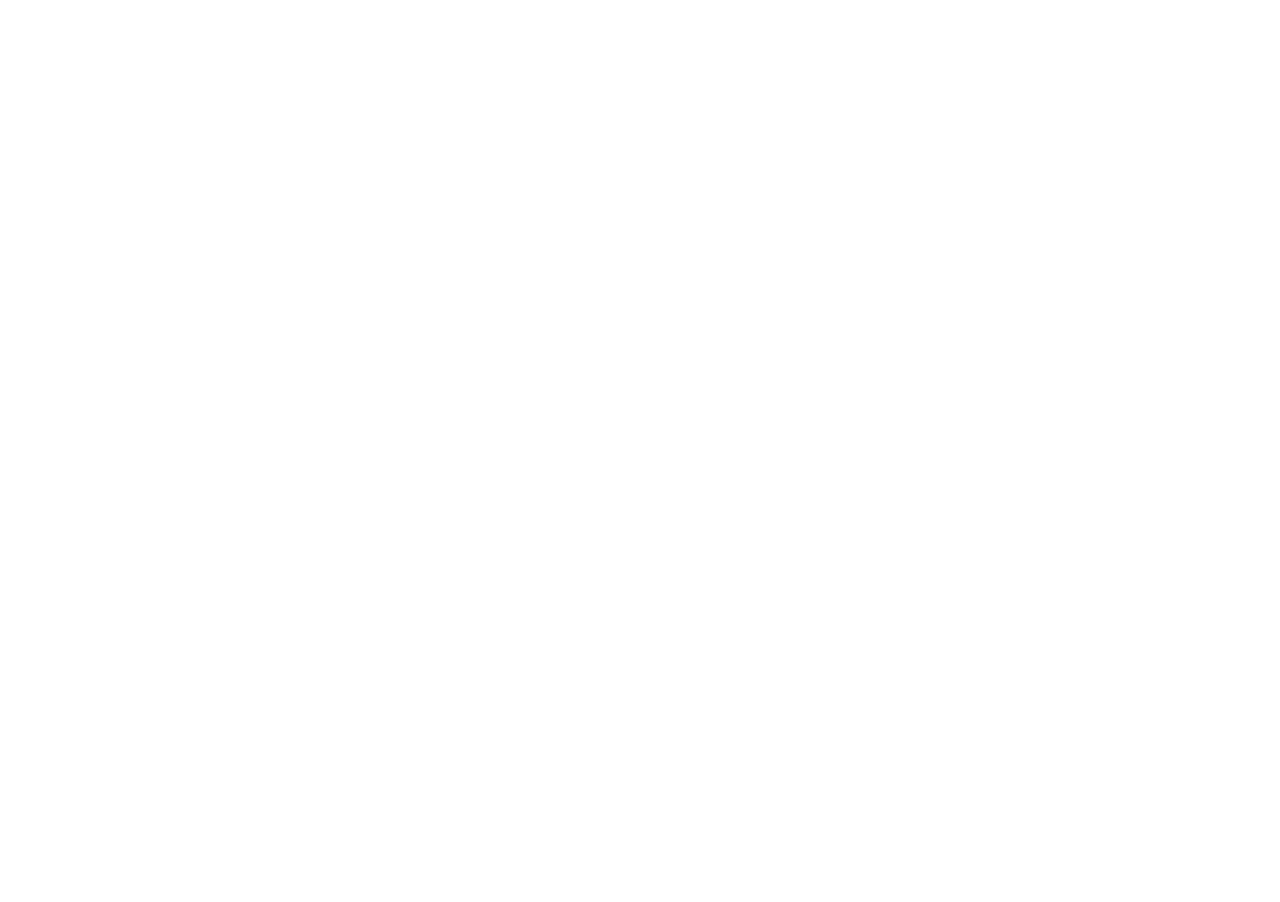
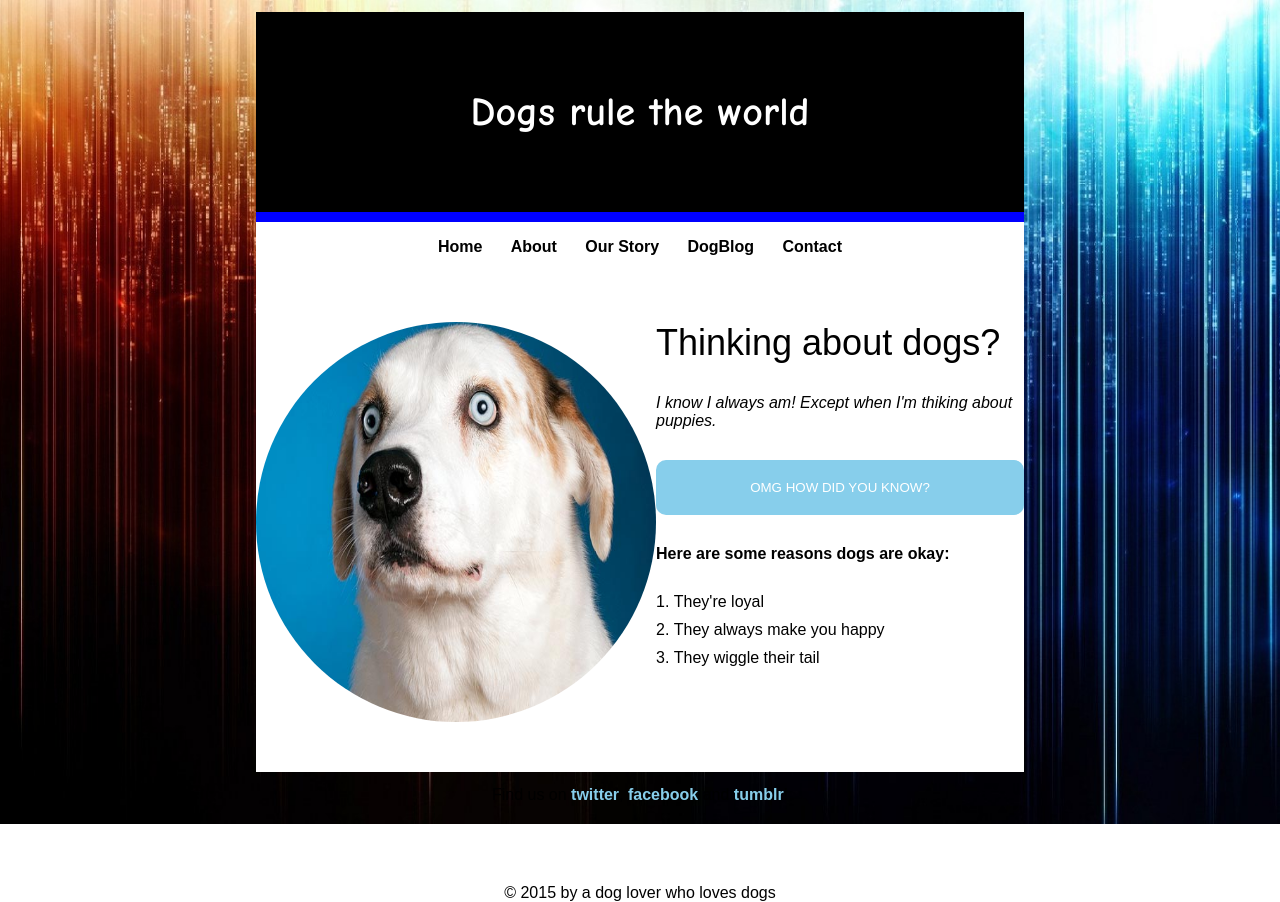
Before and after one commit to Nam3loc/dog-mockup, a plain HTML site: page index.html in a window 1280 px wide. Before the commit the page ends 800 px from the top, so only its background shows below. Drawn offline with Linux system fonts and the light colour scheme.

Commit message:
finished mockup

```diff
--- a/index.html
+++ b/index.html
@@ -8,6 +8,43 @@
   <link rel="stylesheet" href="styles.css">
 </head>
 <body>
-
+  <main>
+    <header>
+      <h1>Dogs rule the world</h1>
+    </header>
+    <section>
+      <div class="blue-bar"></div>
+      <nav>
+        <ul>
+          <li>Home</li>
+          <li>About</li>
+          <li>Our Story</li>
+          <li>DogBlog</li>
+          <li>Contact</li>
+        </ul>
+      </nav>
+      <div id="main-content">
+        <div class="content">
+          <img class="dog-photo"src="img/dog-photo.jpg">
+        </div>
+        <div class="dog-info">
+          <h2>Thinking about dogs?</h2>
+          <p class="text-italic">I know I always am! Except when I'm thiking about puppies.</p>
+          <button>OMG HOW DID YOU KNOW?</button>
+          <p class="text-bold">Here are some reasons dogs are okay:</p>
+          <ol>
+            <li>They're loyal</li>
+            <li>They always make you happy</li>
+            <li>They wiggle their tail</li>
+          </ol>
+          </div>
+      </div>
+      <div class="social-links">Find us on <span class="link">twitter</span>, <span class="link">facebook</span> and <span class="link">tumblr</span>!</div>
+    </section>
+    <footer>
+      <!-- <img src="img/dog-logo.jpg"> -->
+      <p>&copy; 2015 by a dog lover who loves dogs</p>
+    </footer>
+  </main>
 </body>
 </html>
--- a/styles.css
+++ b/styles.css
@@ -0,0 +1,124 @@
+* {
+    margin : 0;
+    padding: 0;
+}
+
+body {
+    /* height: 100vh; */
+    min-height: 100vh;
+    background-image:url("img/rainbow-bg.jpg");
+    background-position: center;
+    background-repeat: no-repeat;
+    background-size: cover;
+    padding: 1.5vh;
+    font-family: Arial, Helvetica, sans-serif;
+}
+
+main {
+    background-color: white;
+    height: 95vh;
+    width: 60vw;
+    margin: 0 auto;
+}
+
+header {
+    background-color: black;
+    height: 200px;
+    display: flex;
+    justify-content: center;
+    align-items: center;
+}
+
+nav {
+    margin-bottom: 50px;
+}
+
+h1 {
+    color: white;
+    font-family: 'Comic Sans MS';
+    font-size: 40px;
+}
+
+h2 {
+    font-size: 36px;
+    font-weight: normal;
+}
+
+ul {
+    display: flex;
+    justify-content: space-evenly;
+    align-items: center;
+    height: 50px;
+    width: 60%;
+    margin: 0 auto;
+}
+
+ul li {
+    display: inline;
+    font-weight: bold;
+}
+
+.blue-bar {
+    background-color: blue;
+    height: 10px;
+}
+
+.dog-photo {
+    border-radius: 50%;
+    width: 400px;
+    height: 400px;
+}
+
+#main-content{
+    display: flex;
+    justify-content: space-evenly;
+    row-gap: 60px;
+    padding-bottom: 60px;
+}
+
+button {
+    background-color: skyblue;
+    color: white;
+    border: none;
+    border-radius: 10px;
+    padding: 20px 70px;
+    width: 100%;
+}
+
+
+ol li {
+    list-style-position: inside;
+    margin-bottom: 10px;
+}
+
+.dog-info {
+    display: flex;
+    flex-direction: column;
+    row-gap: 30px;
+}
+
+.text-bold {
+    font-weight: bold;
+}
+
+.text-italic {
+    font-style: italic;
+}
+
+footer {
+    text-align: center;
+}
+
+.social-links {
+    text-align: center;
+    margin-bottom: 80px;
+}
+
+.link {
+    color: skyblue;
+    font-weight: bold;
+}
+
+footer img {
+    width: 80px
+}
```
